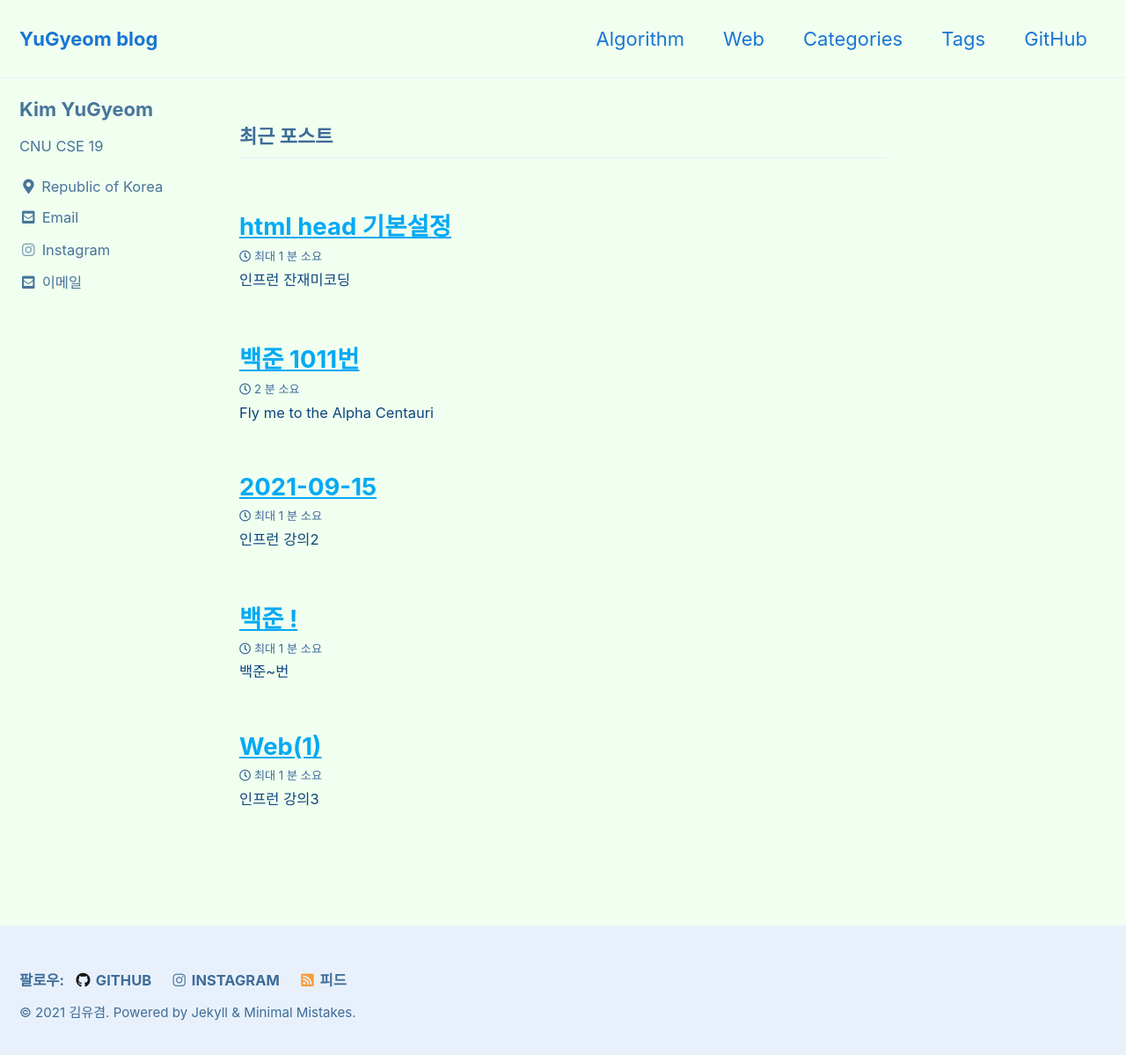
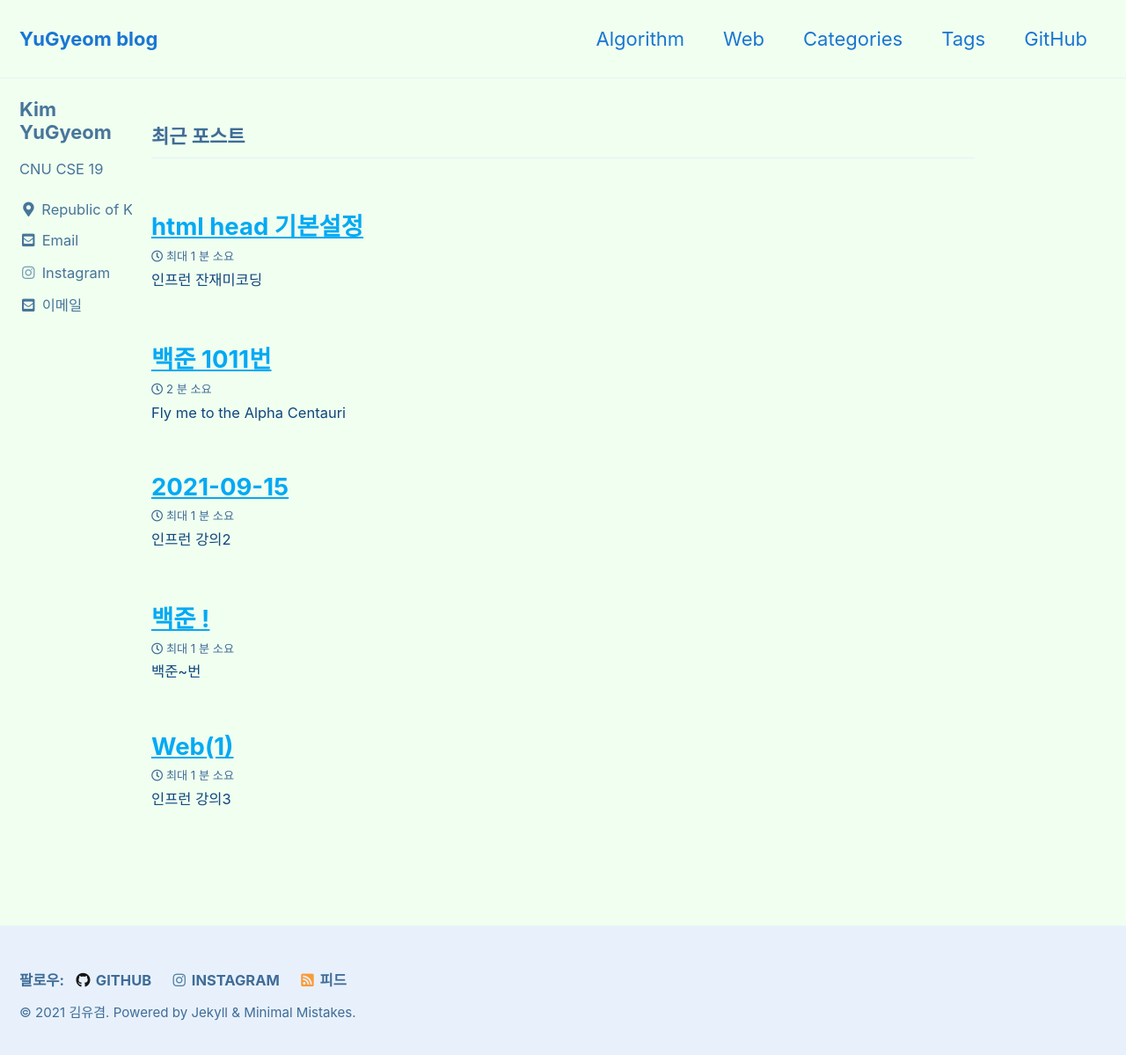
Before and after one commit to rladbrua0207/rladbrua0207.github.io, a Jekyll site: the page built from index.html, in a window 1280 px wide and 1207 px high. Shown: the top 1199 px of the window at 88% size. Built offline with Jekyll 4.4.1, drawn with Linux system fonts in a browser that asks for light colours; cached includes are drawn as plain includes; the list of posts is cut into pages by our own code.

Commit message:
slidebar change

```diff
--- a/_sass/minimal-mistakes/_variables.scss
+++ b/_sass/minimal-mistakes/_variables.scss
@@ -156,7 +156,7 @@ $max-width: $x-large !default;
    ========================================================================== */
 
 $right-sidebar-width-narrow: 50px !default;
-$right-sidebar-width: 250px !default;
+$right-sidebar-width: 150px !default;
 $right-sidebar-width-wide: 200px !default;
 
 /*
```
